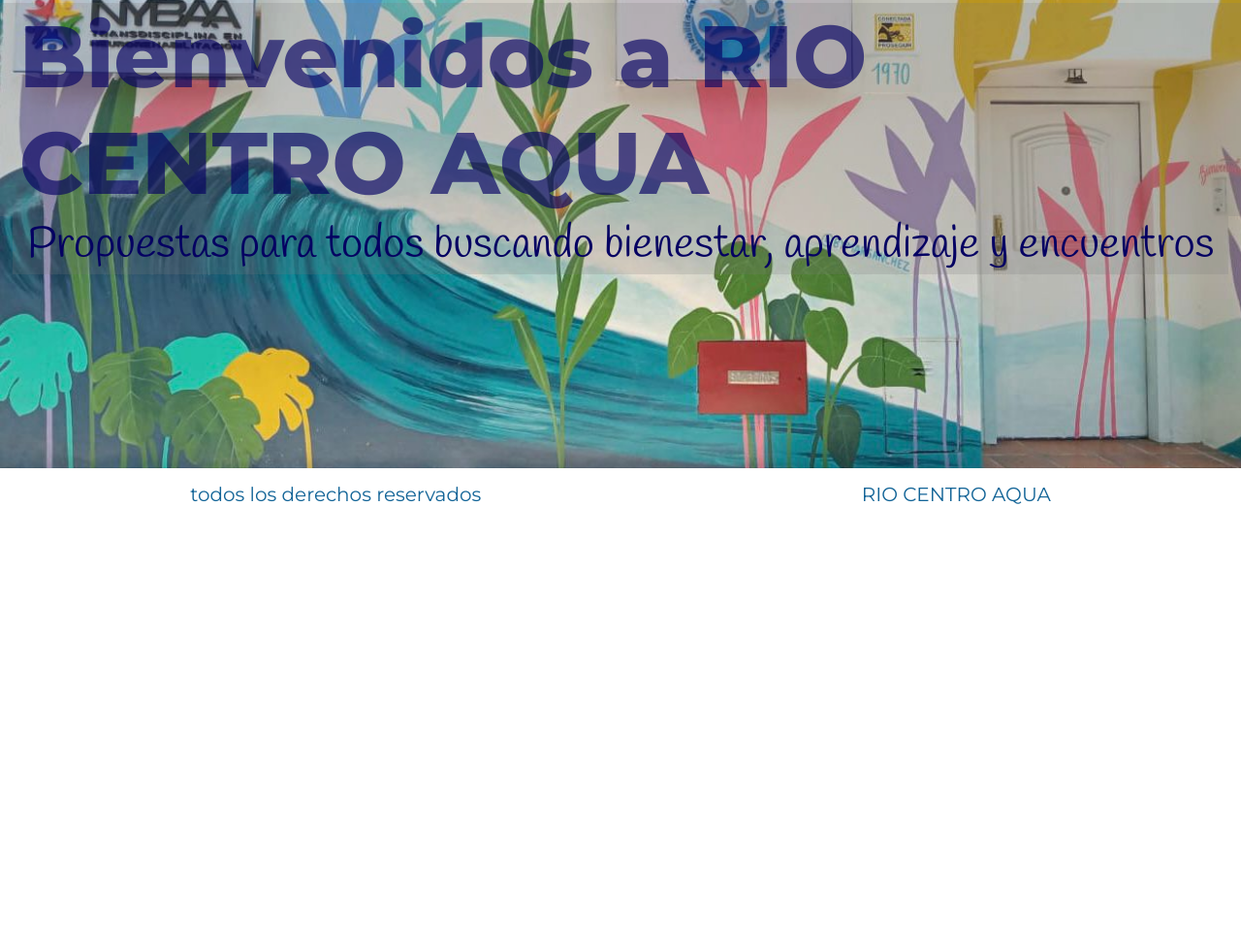
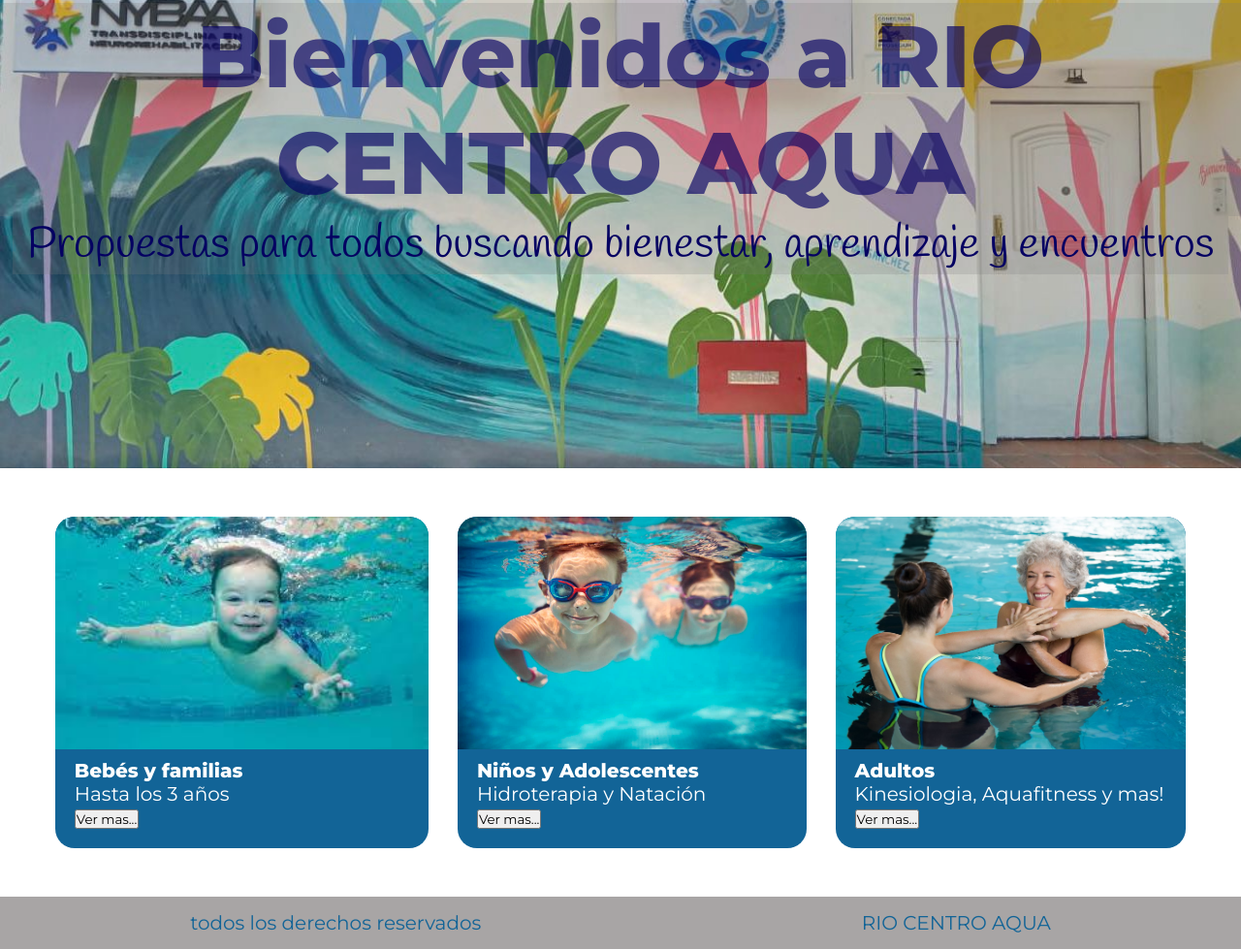
Before and after one commit to LicLuna/ProyectoRIO, a plain HTML site: page index.html in a window 1280 px wide. Shown: the part 306-1285 px from the top of the page at 97% size. Before the commit the page ends 843 px from the top, so only its background shows below. Drawn offline with Linux system fonts and the light colour scheme; a web font is replaced by a local one.

Commit message:
agregue correcciones

```diff
--- a/index.html
+++ b/index.html
@@ -28,6 +28,33 @@
       <h2>Bienvenidos a RIO CENTRO AQUA</h2>
       <p>Propuestas para todos buscando bienestar, aprendizaje y encuentros</p>
     </section>
+    <section class="tarjetitas">
+      <div class="tarjetita">
+        <img src="./img/bebes-piscina.jpg" class="tarjetita-imagen" alt="bebe en el agua">
+        <div class="informacion">
+          <h4 class="tarjetita-titulo">Bebés y familias</h4>
+          <p class="tarjetita-texto">Hasta los 3 años</p>
+          <button class="tarjetita-boton">Ver mas...</button>
+        </div>
+      </div>
+      <div class="tarjetita">
+        <img src="./img/niños-piscina.jpg" class="tarjetita-imagen" alt="niños en el agua">
+        <div class="informacion">
+          <h4 class="tarjetita-titulo">Niños y Adolescentes</h4>
+          <p class="tarjetita-texto">Hidroterapia y Natación</p>
+          <button class="tarjetita-boton">Ver mas...</button>
+      </div>
+      </div>
+      <div class="tarjetita">
+        <img src="./img/adultos-piscina.jpeg" class="tarjetita-imagen" alt="adultos en el agua">
+        <div class="informacion">
+          <h4 class="tarjetita-titulo">Adultos</h4>
+          <p class="tarjetita-texto">Kinesiologia, Aquafitness y mas!</p>
+          <button class="tarjetita-boton">Ver mas...</button>
+      </div>
+      </div>
+
+    </section>
   </main>
   <!--Pie de pagina-->
   <footer class="pie-de-pagina">
--- a/styles/style.css
+++ b/styles/style.css
@@ -68,6 +68,7 @@
     background-color: rgba(5, 33, 111, 0.48);
     background-color: rgba(119, 119, 120, 0.214);
     padding-inline: 20px;
+    text-align: center;
 
 }
 
@@ -89,9 +90,37 @@
 .imagenPrincipal p::selection {
     background: rgba(204, 203, 203, 0.628);
 }
+.tarjetitas {
+
+    display: flex;
+    justify-content: center;
+    padding: 50px;
+    gap: 30px;
+}
+.tarjetita {
+    background-color: rgb(18, 100, 151);
+    border-radius: 20px;
+    overflow: hidden;
+    display: flex;
+    flex-direction: column;
+    gap: 10px;
+
+}
+
+.informacion {
+    padding: 0 20px 20px 20px;
+    color: white;
+    font-size: 20px;
+
+}
+.tarjetita-imagen {
+    width: 100%;
+    height: 30vh;
+}
+
 /* Pie de pagina */
 .pie-de-pagina {
-    background-color: white;
+    background-color: rgb(168, 165, 165);
     color: rgb(18, 100, 151);
     text-align: center;
     padding-block: 15px;
@@ -109,7 +138,6 @@
     grid-template-rows: 1fr;
     grid-template-areas:
     "caja1 caja2 "
-
 }
 .caja1 {
     grid-area: caja1;
@@ -128,15 +156,12 @@
     background-color:white;
     display: flex;
     justify-content: center;
-
-}
-
-.caja2 .descripcion {
-    color: rgb(18, 100, 151);
+    color: rgb(18, 100, 151);color: ;
     display: flex;
     justify-content: center;
     align-items: center;
     flex-direction: column;
+    font-size: 40px;
 }
 
 
```
Also changed, not shown: pages/actividades.html (+4 -4 lines), pages/contacto.html (+6 -5 lines), pages/hidroterapia.html (+4 -4 lines), pages/quienes-somos.html (+9 -13 lines), img/adultos-piscina.jpeg (added), img/bebes-piscina.jpg (added), img/imagen-olitas.webp (added), img/niños-piscina.jpg (added), 1 other file.
